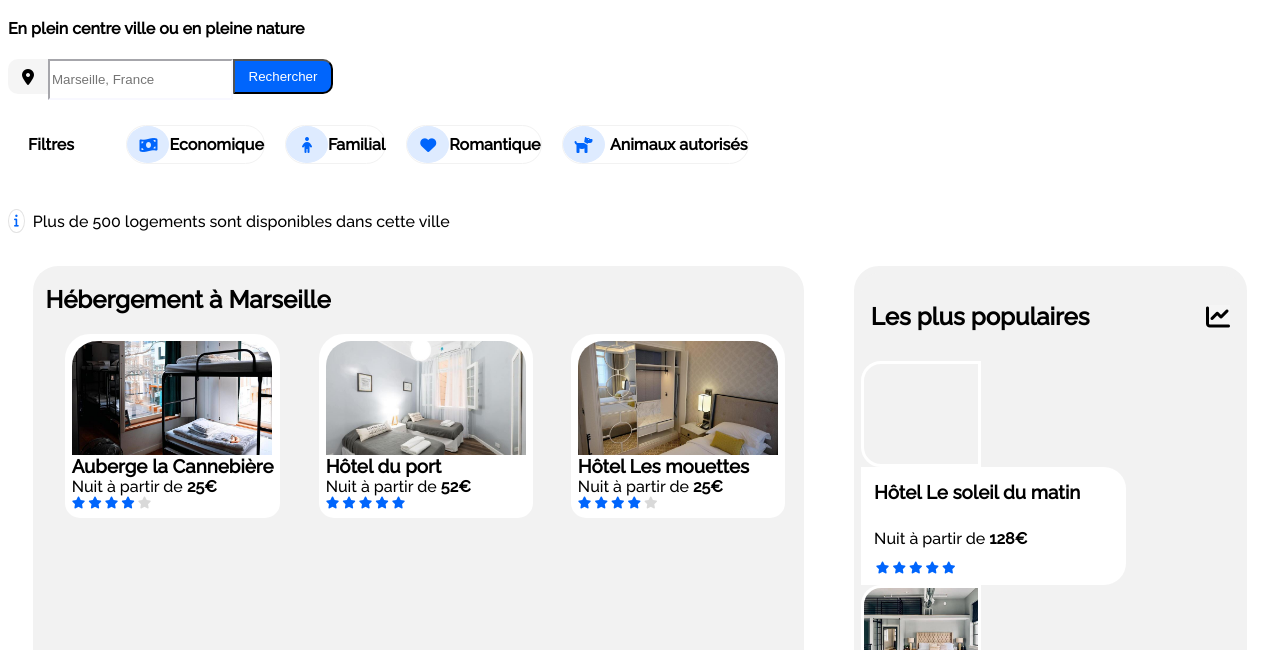
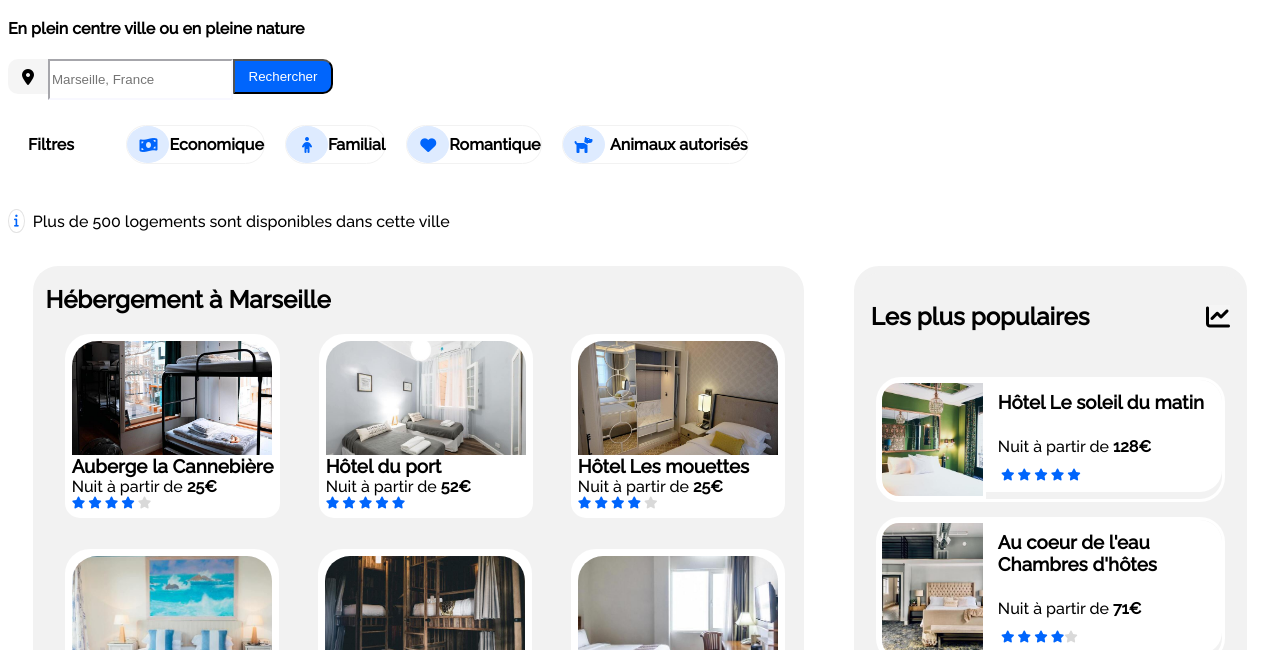
Before and after one commit to KumailAllah/KumailAllah_2_01032021, a plain HTML site: page index.html in a window 1280 px wide. Shown: the part 102-752 px from the top of the page. Drawn offline with Linux system fonts and the light colour scheme.

Commit message:
Reservia

```diff
--- a/RESERVIA.css
+++ b/RESERVIA.css
@@ -381,7 +381,7 @@ nav a:hover{
   align-items: center;
 }
 
-.hotel {
+.Hotel {
   display: flex;
   justify-content: center;
   border: 3px solid white;
@@ -404,7 +404,7 @@ nav a:hover{
   border-top-left-radius: 20px;
   border-bottom-left-radius: 20px;
   width: 30%;
-  height: 100px;
+  height: 113px;
 
 }
 
@@ -427,7 +427,7 @@ nav a:hover{
   padding: 5%;
 }
 
-#hotel_le_soleil {
+#Hotel_le_soleil {
   background-image: url("IMAGE/emile-guillemot-Bj_rcSC5XfE-unsplash.jpg");
   background-size: cover;
   background-position: center;
@@ -437,6 +437,7 @@ nav a:hover{
   background-image: url("IMAGE/aw-creative-VGs8z60yT2c-unsplash 2.jpg");
   background-position: center;
   background-size: cover;
+  height: 134px;
 }
 
 #tout_bleu {
```
